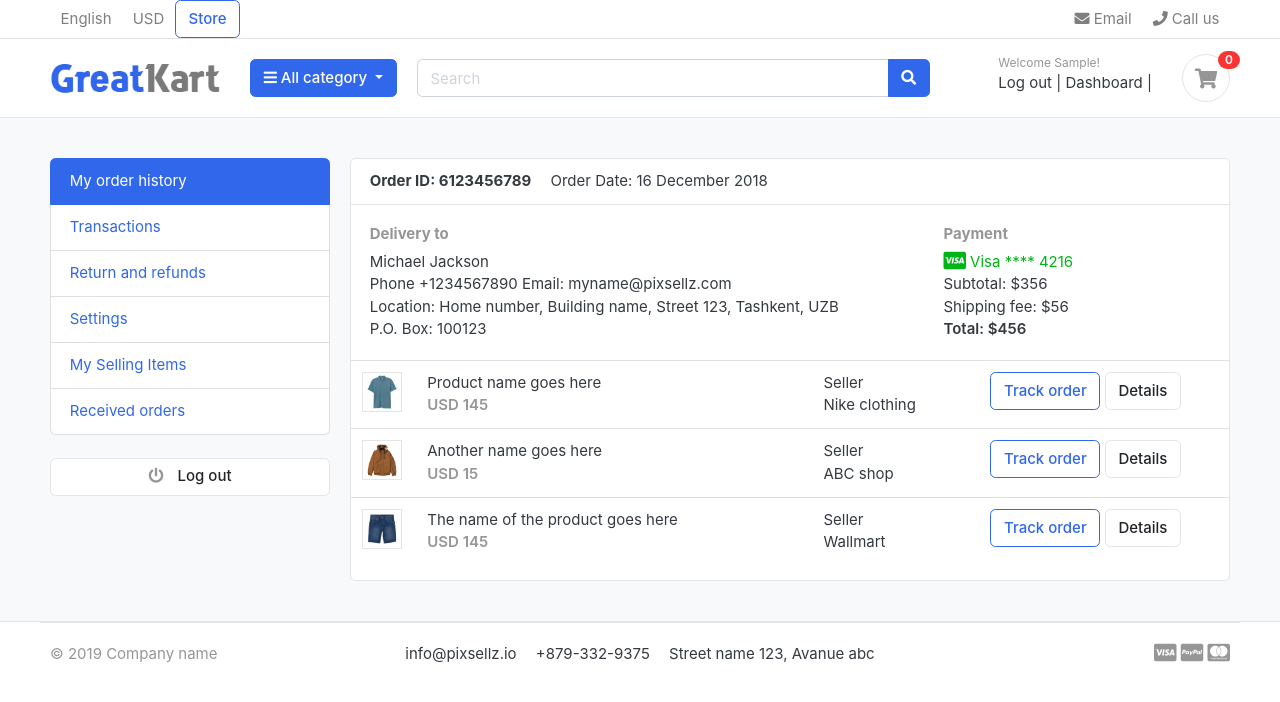
After one commit to peterschuks/peters_shop, a Django app: page /dashboard/ in a window 1280 px wide. The commit adds this page. Shown: the top 702 px of the page. Run offline with Django 4.2, Linux system fonts and the light colour scheme; the visitor is signed in with stand-in values (Sample User, id 1); data that the repository does not hold is empty; some libraries are stand-ins or nearby versions; some web fonts are replaced.

Commit message:
my third commt

```diff
--- a/account/models.py
+++ b/account/models.py
@@ -55,13 +55,13 @@ class account(AbstractBaseUser):
     last_login      = models.DateTimeField(auto_now_add=True)
     is_admin        = models.BooleanField(default=False)
     is_staff        = models.BooleanField(default=False)
-    is_active       = models.BooleanField(default=False)
+    is_active       = models.BooleanField(default=True)
     is_superadmin   = models.BooleanField(default=False)
 
     #changing the login from username to email and setting up the required fields
 
     USERNAME_FIELD = 'email'
-    REQUIRED_FIELDS = ['username','first_name', 'last_name', ]
+    REQUIRED_FIELDS = ['username','first_name', 'last_name', '' ]
 
     object = MyAccountManager()
 
--- /dev/null
+++ b/account/urls.py
@@ -0,0 +1,13 @@
+from . import views
+from django.urls import path
+from django.contrib.auth import views as auth_views
+
+urlpatterns = [
+    path('register/', views.register, name= 'register'),
+    path('login/', views.login, name= 'login'),
+    path('logout/', views.logout, name= 'logout'),
+    path('dashboard/', views.dashboard, name= 'dashboard'),
+
+    # because of the email activation , i have to create a url for the activation link
+    path('activate/<uidb64>/<token>/', views.activate, name= 'activate'),
+]
--- a/account/views.py
+++ b/account/views.py
@@ -1,3 +1,90 @@
-from django.shortcuts import render
+from django.shortcuts import render, redirect
+from.forms import RegistrationForm
+from.models import account
+from django.contrib import messages,auth
+from django.contrib.auth.decorators import login_required
+from django.http import HttpResponse
 
-# Create your views here.
+# email verification imports
+from django.contrib.sites.shortcuts import get_current_site
+from django.template.loader import render_to_string
+from django.utils.http import urlsafe_base64_decode, urlsafe_base64_encode
+from django.utils.encoding import force_bytes
+from django.contrib.auth.tokens import default_token_generator
+from django.core.mail import EmailMessage
+
+
+def register(request):
+    if request.method == 'POST':
+        form = RegistrationForm(request.POST)
+        if form.is_valid():
+            first_name = form.cleaned_data['first_name'] # this cleaned_data function will get the request and
+            last_name = form.cleaned_data['last_name']
+            email = form.cleaned_data['email']
+            phone_number = form.cleaned_data['phone_number']
+            password = form.cleaned_data['password']
+            username = email.split('@')[0]
+
+            user = account.object.create_user(first_name= first_name, last_name=last_name, email=email, username=username,
+                                               password=password )
+            user.phone_number = phone_number
+            user.save()
+
+            # due to the some terms in the account model, a new user cannot log into our sites because
+            # the is_active boolean in the model is setb to false, therefore we need to verify the user b4
+            # he or she signs into my site ,, below are some verification codes i want to pass to this user via
+            # email, then , when the user is verified , the boolean is automatically set to true and the user can login.
+
+          #   mail_subject = 'please activate your account'
+         #   message = render_to_string('account/verification.html',{ # find this template to see what is inside
+        #        'user': user,
+         #       'domain': current_site,
+         #       'uid': urlsafe_base64_encode(force_bytes(user.pk)),
+           #     'token': default_token_generator.make_token(user),
+        #    })
+        #    to_email = email
+         #   send_mail = EmailMessage(mail_subject, message, to=[to_email,])
+         #   send_mail.send()
+
+            # after this coding, inhave to go configure the smtp email configuration on the settings.py file .. down below
+
+            messages.success(request,'Account created successfully, Login')
+            return redirect('login')
+    else:
+         form = RegistrationForm()
+    context ={
+        'form':form
+    }
+    return render(request, 'account/register.html',context)
+
+def login(request):
+    if request.method == 'POST':
+        email = request.POST['email'].lower()
+        password = request.POST['password']#.lower()
+
+        user = auth.authenticate(email=email, password=password)
+
+        if user is not None:
+            auth.login(request, user)
+            messages.success(request, 'You are logged in')
+            return redirect('dashboard')
+
+        else:
+            messages.error(request,'Invalid email or password')
+            return redirect('login')
+
+    return render(request, 'account/login.html')
+
+@login_required(login_url='login')
+def logout(request):
+    auth.logout(request)
+    messages.success(request, 'You are logged out ')
+    return redirect('login')
+
+def activate(request, uidb64, token):
+    return HttpResponse('okay')
+
+
+@login_required(login_url='login')
+def dashboard(request):
+    return render(request, 'account/dashboard.html')
--- a/base/static/js/script.js
+++ b/base/static/js/script.js
@@ -57,3 +57,8 @@ $(document).ready(function() {
 
 });
 // jquery end
+
+setTimeout(function(){
+    $('#message').fadeOut('slow')
+
+}, 6000)
--- /dev/null
+++ b/base/templates/account/dashboard.html
@@ -0,0 +1,100 @@
+{% extends 'base.html' %}
+
+{% block content %}
+
+{% include 'include/alerts.html' %}
+<!-- ========================= SECTION CONTENT ========================= -->
+<section class="section-conten padding-y bg">
+
+    <div class="container">
+        <div class="row">
+        <aside class="col-md-3">
+            <!--   SIDEBAR   -->
+            <ul class="list-group">
+                <a class="list-group-item active" href="#"> My order history </a>
+                <a class="list-group-item" href="#"> Transactions </a>
+                <a class="list-group-item" href="#"> Return and refunds </a>
+                <a class="list-group-item" href="#">Settings </a>
+                <a class="list-group-item" href="#"> My Selling Items </a>
+                <a class="list-group-item" href="#"> Received orders </a>
+            </ul>
+            <br>
+            <a class="btn btn-light btn-block" href="{% url 'logout' %}"> <i class="fa fa-power-off"></i> <span class="text">Log out</span> </a>
+            <!--   SIDEBAR .//END   -->
+        </aside>
+        <main class="col-md-9">
+            <article class="card">
+            <header class="card-header">
+                <strong class="d-inline-block mr-3">Order ID: 6123456789</strong>
+                <span>Order Date: 16 December 2018</span>
+            </header>
+            <div class="card-body">
+                <div class="row">
+                    <div class="col-md-8">
+                        <h6 class="text-muted">Delivery to</h6>
+                        <p>Michael Jackson <br>
+                        Phone +1234567890 Email: myname@pixsellz.com <br>
+                        Location: Home number, Building name, Street 123,  Tashkent, UZB <br>
+                        P.O. Box: 100123
+                         </p>
+                    </div>
+                    <div class="col-md-4">
+                        <h6 class="text-muted">Payment</h6>
+                        <span class="text-success">
+                            <i class="fab fa-lg fa-cc-visa"></i>
+                            Visa  **** 4216
+                        </span>
+                        <p>Subtotal: $356 <br>
+                         Shipping fee:  $56 <br>
+                         <span class="b">Total:  $456 </span>
+                        </p>
+                    </div>
+                </div> <!-- row.// -->
+            </div> <!-- card-body .// -->
+            <div class="table-responsive">
+            <table class="table table-hover">
+                <tr>
+                    <td width="65">
+                        <img src="../images/items/1.jpg" class="img-xs border">
+                    </td>
+                    <td>
+                        <p class="title mb-0">Product name goes here </p>
+                        <var class="price text-muted">USD 145</var>
+                    </td>
+                    <td> Seller <br> Nike clothing </td>
+                    <td width="250"> <a href="#" class="btn btn-outline-primary">Track order</a> <a href="#" class="btn btn-light"> Details </a> </td>
+                </tr>
+                <tr>
+                    <td>
+                        <img src="../images/items/2.jpg" class="img-xs border">
+                    </td>
+                    <td>
+                        <p class="title mb-0">Another name goes here </p>
+                        <var class="price text-muted">USD 15</var>
+                    </td>
+                    <td> Seller <br> ABC shop </td>
+                    <td> <a href="#" class="btn btn-outline-primary">Track order</a> <a href="#" class="btn btn-light"> Details </a> </td>
+                </tr>
+                <tr>
+                    <td>
+                        <img src="../images/items/3.jpg" class="img-xs border">
+                    </td>
+                    <td>
+                        <p class="title mb-0">The name of the product  goes here </p>
+                        <var class="price text-muted">USD 145</var>
+                    </td>
+                    <td> Seller <br> Wallmart </td>
+                    <td> <a href="#" class="btn btn-outline-primary">Track order</a> <a href="#" class="btn btn-light"> Details </a> </td>
+                </tr>
+            </table>
+            </div> <!-- table-responsive .end// -->
+            </article> <!-- order-group.// -->
+        </main>
+    </div> <!-- row.// -->
+    </div>
+
+
+    </section>
+    <!-- ========================= SECTION CONTENT END// ========================= -->
+
+{% endblock %}
--- /dev/null
+++ b/base/templates/include/alerts.html
@@ -0,0 +1,20 @@
+
+<div style="color: red;">{{form.email.errors}}
+    {{form.non_field_errors}}</div>
+
+
+{% if messages %}
+
+    {% for message in messages %}
+    <div id="message" class="container">
+        <div {% if message.tags %} class="alert alert-{{ message.tags }}"{% endif %} role="alert">
+            {% if message.level == DEFAULT_MESSAGE_LEVELS.ERROR %} error: {% endif %}
+            {{ message }}
+
+
+        </div>
+    </div>
+
+    {% endfor %}
+
+{% endif %}
--- a/base/templates/include/nav.html
+++ b/base/templates/include/nav.html
@@ -64,10 +64,23 @@
         <div class="col-lg-3 col-sm-6 col-8 order-2 order-lg-3">
                     <div class="d-flex justify-content-end mb-3 mb-lg-0">
                         <div class="widget-header">
+                            {% if user.is_authenticated %}
+                            <small class="title text-muted">Welcome {{ user.first_name}}!</small>
+                            {% else %}
                             <small class="title text-muted">Welcome guest!</small>
+                            {% endif %}
                             <div>
-                                <a href="./signin.html">Sign in</a> <span class="dark-transp"> | </span>
-                                <a href="./register.html"> Register</a>
+                                {% if user.is_authenticated %}
+                                <a href="{% url 'logout' %}">Log out</a> <span class="dark-transp"> | </span>
+                                <a href="{% url 'dashboard' %}"> Dashboard</a> <span class="dark-transp"> | </span>
+                                {% else %}
+                                <a href="{% url 'login' %}">Sign in</a> <span class="dark-transp"> | </span>
+                                <a href="{% url 'register' %}"> Register</a> <span class="dark-transp"> | </span>
+                                {% endif %}
+
+                                {% if user.is_superadmin %}
+                                <a href="/admin/"> Admin</a>
+                                {% endif %}
                             </div>
                         </div>
                         <a href="{% url 'cart' %}" class="widget-header pl-3 ml-3">
--- a/ecommerce/urls.py
+++ b/ecommerce/urls.py
@@ -24,4 +24,5 @@ urlpatterns = [
     path('',include('base.urls')),
     path('store/',include('store.urls')),
     path('cart/',include('cart.urls')),
+    path('',include('account.urls')),
 ] + static(settings.MEDIA_URL, document_root = settings.MEDIA_ROOT)
```
Also changed, not shown: account/forms.py (added, +40 -0 lines), base/templates/account/login.html (added, +45 -0 lines), base/templates/account/register.html (added, +65 -0 lines), base/templates/account/verification.html (added, +9 -0 lines), ecommerce/settings.py (+15 -0 lines), account/migrations/0002_alter_account_is_active.py (added), account/migrations/0003_alter_account_is_active.py (added), account/migrations/0004_alter_account_is_active.py (added), account/migrations/0005_alter_account_is_active.py (added), account/migrations/0006_alter_account_is_active.py (added).
